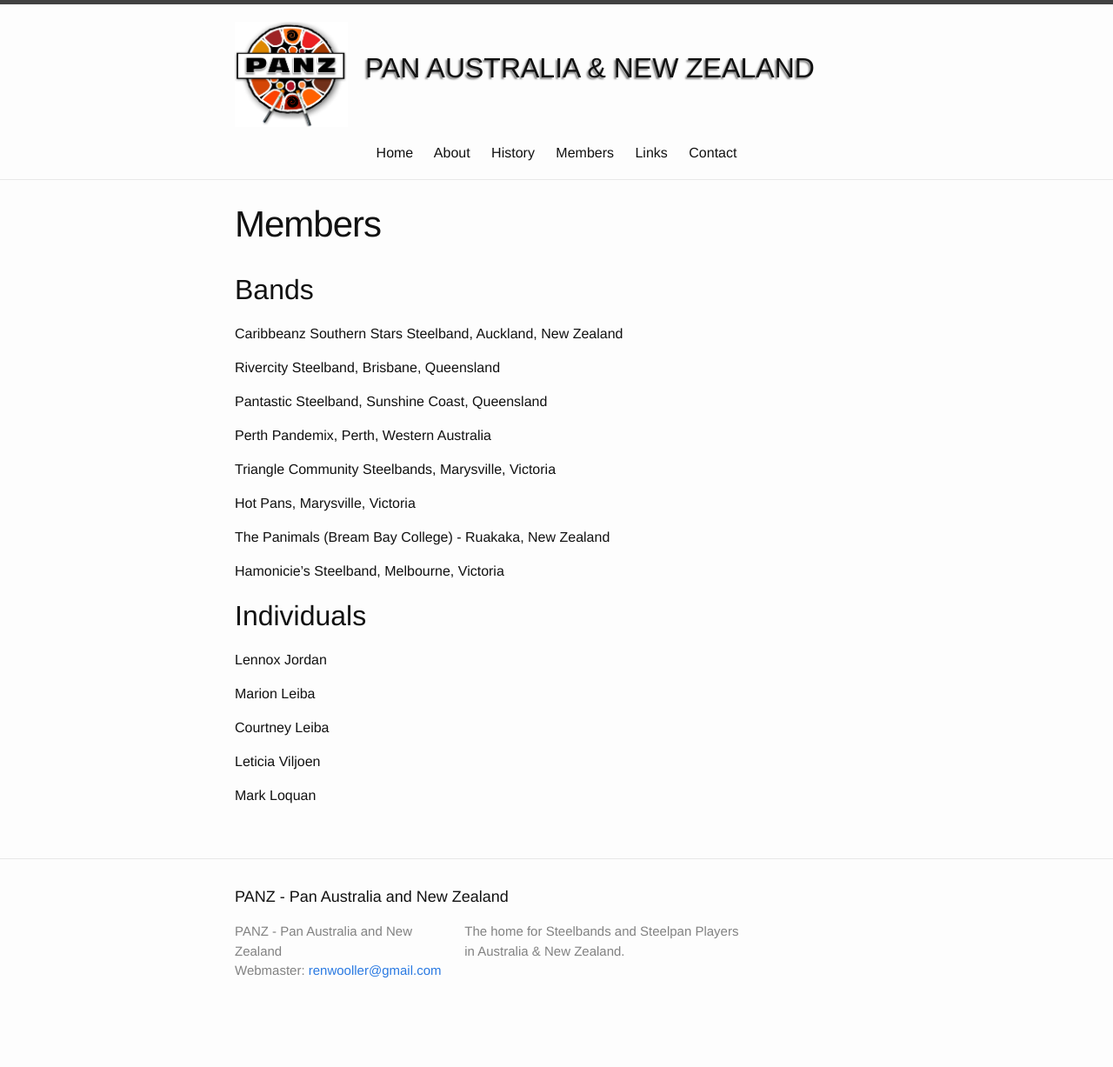
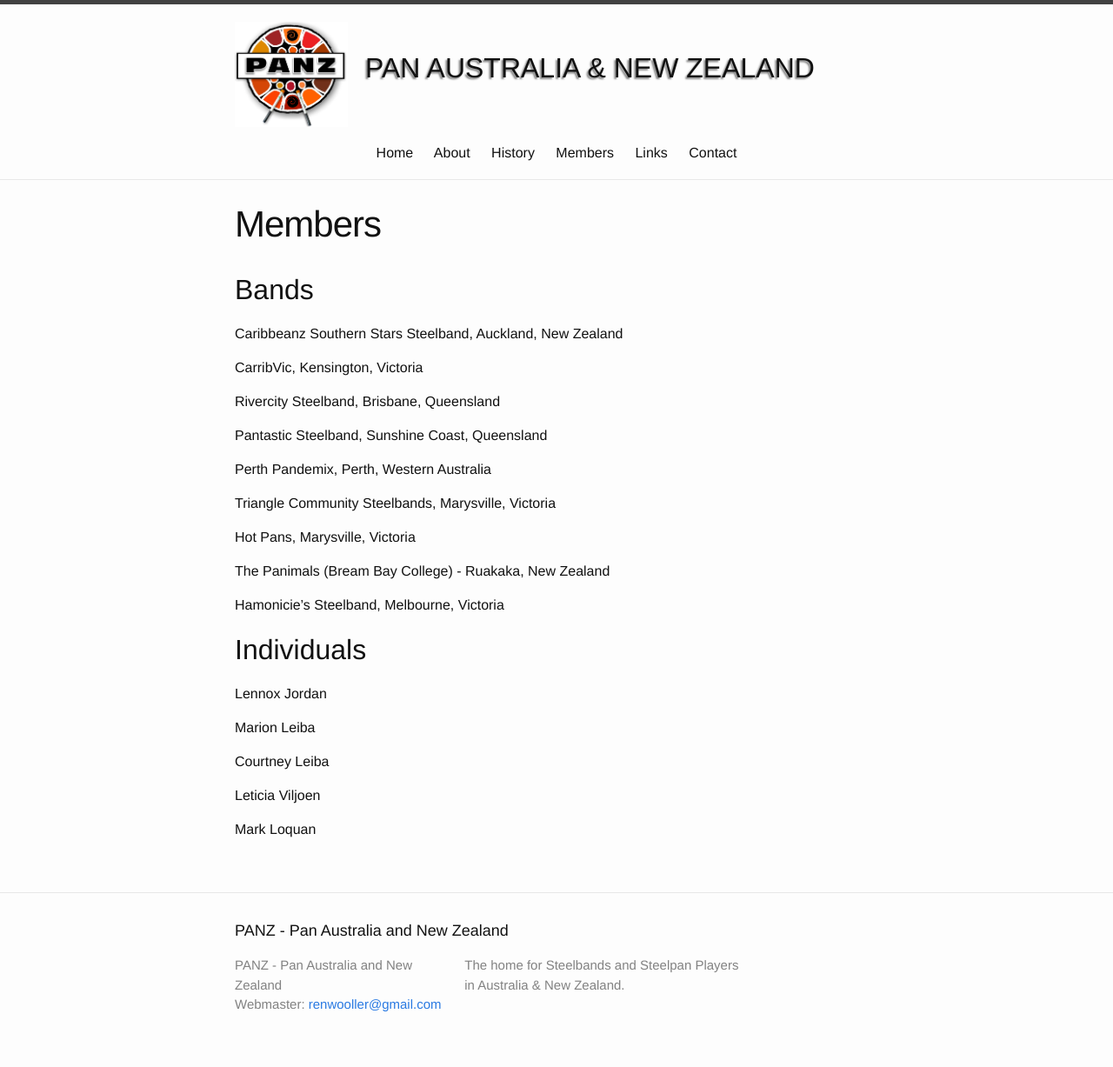
Before and after one commit to panzweb/panzweb.github.io, a Jekyll site: the page built from 3.members.markdown, in a window 1280 px wide. Shown: the whole page at 87% size. Built offline with Jekyll 4.4.1, drawn with Linux system fonts in a browser that asks for light colours; before the commit the page ends 1188 px from its top, so only the background shows below that.

Commit message:
Update 3.members.markdown

```diff
--- a/3.members.markdown
+++ b/3.members.markdown
@@ -7,6 +7,8 @@
 ## Bands
 
 Caribbeanz Southern Stars Steelband, Auckland, New Zealand
+
+CarribVic, Kensington, Victoria
 
 Rivercity Steelband, Brisbane, Queensland
 
```
